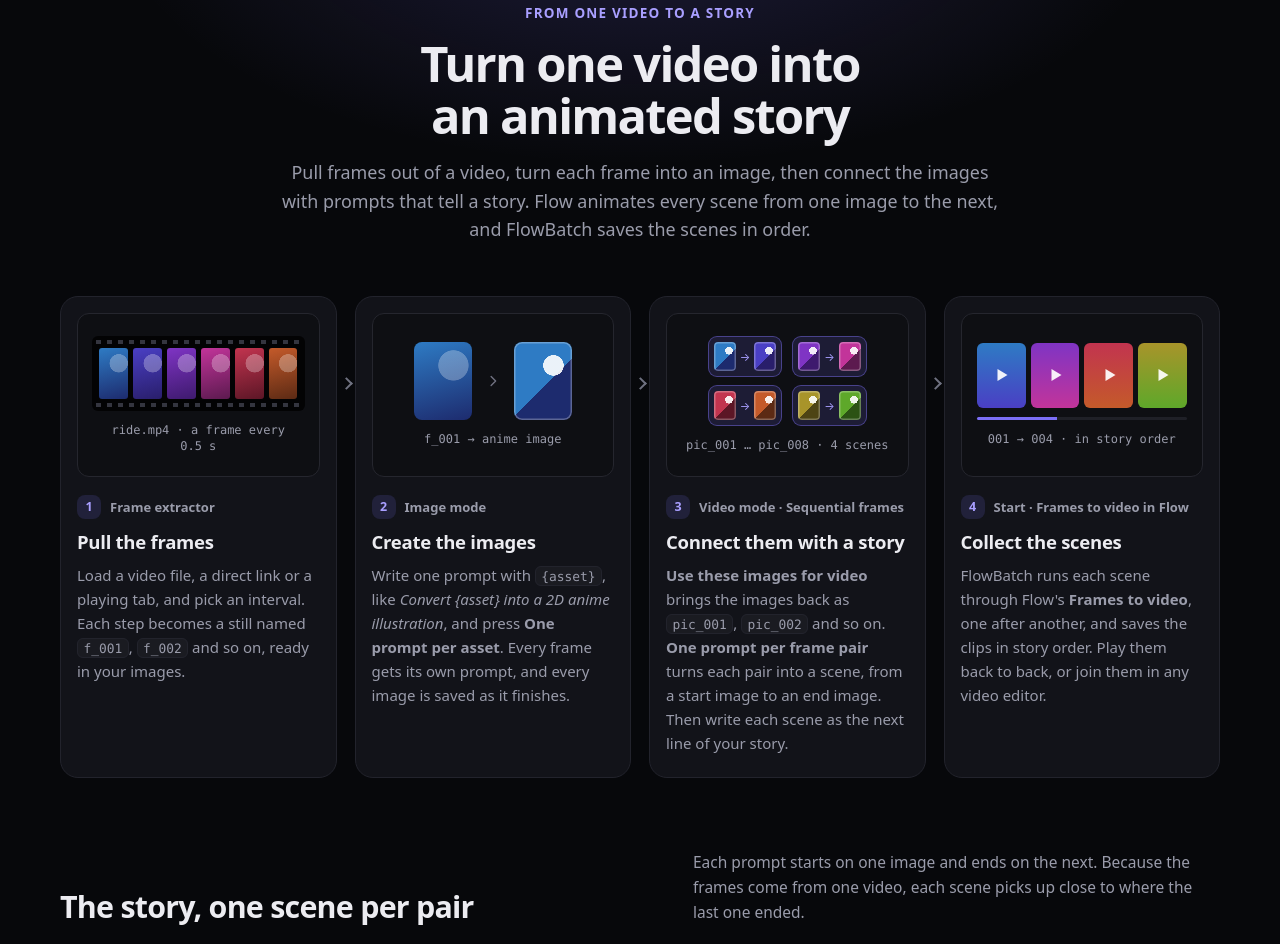
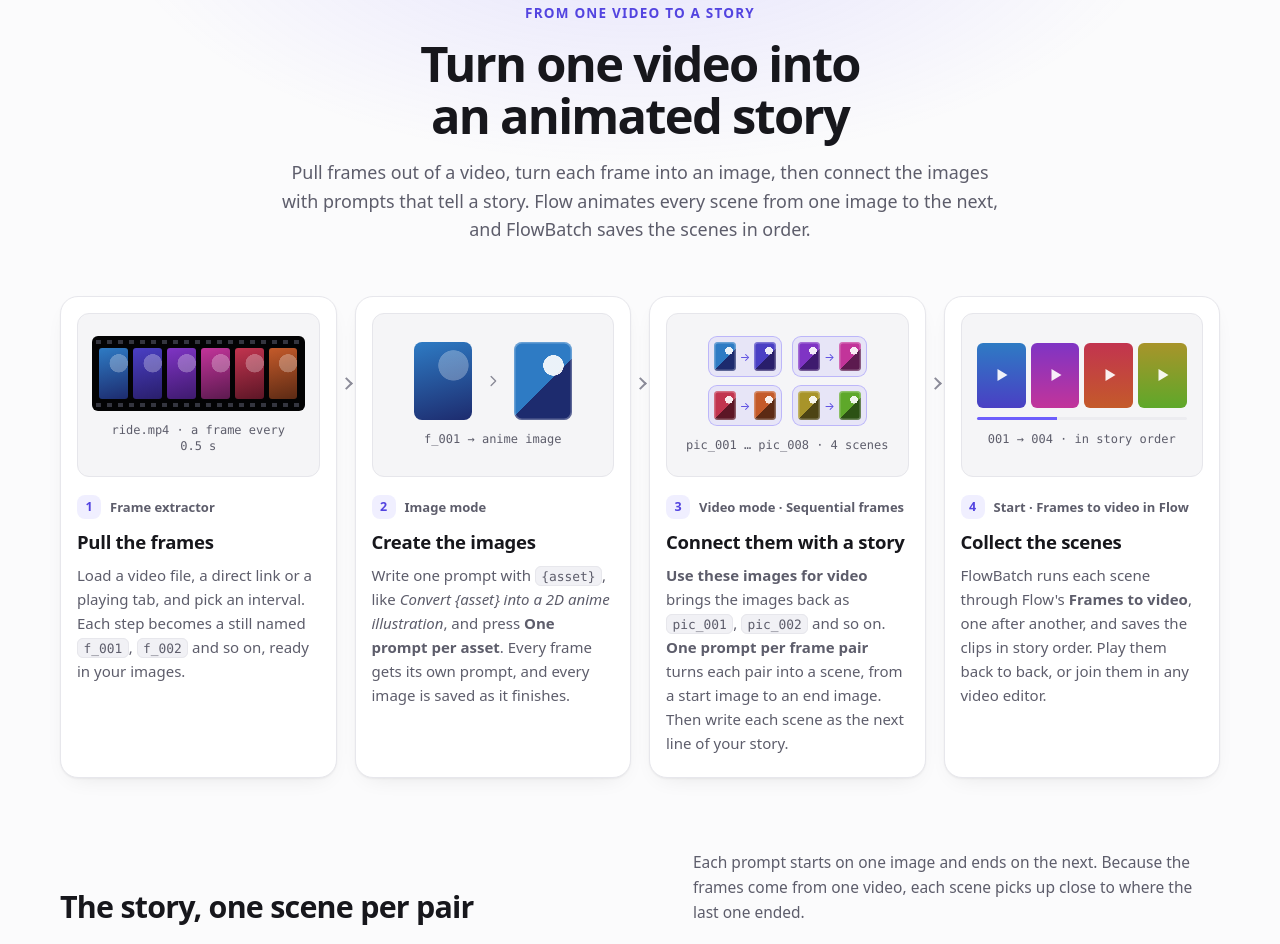
Before and after one commit to Manish-404/Flow_batch, a browser extension: page docs/index.html in a window 1280 px wide. Shown: the part 4612-5556 px from the top of the page. Drawn offline with Linux system fonts and the light colour scheme.

Commit message:
Let the story section follow the light or dark theme
"Turn one video into an animated story" re-declared the dark colour
tokens, so it stayed dark even in light mode and when the toggle picked
light. The section now uses the page's own tokens and follows the
device setting and the toggle like the rest of the page. Its stage and
scene cards get the page's card shadow so they stand out on the light
background. The film strip in step 1 stays dark on purpose, as film.

```diff
--- a/docs/index.html
+++ b/docs/index.html
@@ -521,27 +521,8 @@
     }
     .how-arrow .i { width: 12px; height: 12px; }
 
-    /* ---------- from one video to a story (dark in both themes, like a screening room) ---------- */
+    /* ---------- from one video to a story (follows the page's light or dark theme) ---------- */
     .cinema {
-      --bg: #07080b;
-      --card: #121319;
-      --border: #22232c;
-      --border-strong: #30313b;
-      --text: #ececf1;
-      --muted: #9a9cab;
-      --faint: #6f7180;
-      --accent: #7c6ff7;
-      --accent-text: #a99fff;
-      --accent-soft: rgba(124, 111, 247, 0.15);
-      --accent-line: rgba(124, 111, 247, 0.45);
-      --glow-a: rgba(124, 111, 247, 0.2);
-      --glow-b: rgba(56, 132, 246, 0.12);
-      --code-bg: #1a1b21;
-      --p-bg: #0e0f13;
-      --p-card: #16171c;
-      --p-field: #1f2027;
-      --p-border: #25262e;
-      color-scheme: dark;
       position: relative; overflow: hidden; overflow: clip;
       background: var(--bg); color: var(--text); border-bottom: 1px solid var(--border);
     }
@@ -555,7 +536,7 @@
     .pipe { display: grid; grid-template-columns: repeat(4, minmax(0, 1fr)); gap: 18px; margin: 0; padding: 0; list-style: none; }
     @media (max-width: 1040px) { .pipe { grid-template-columns: repeat(2, minmax(0, 1fr)); } }
     @media (max-width: 620px) { .pipe { grid-template-columns: minmax(0, 1fr); } }
-    .stage { position: relative; padding: 16px 16px 22px; border-radius: 18px; background: var(--card); border: 1px solid var(--border); }
+    .stage { position: relative; padding: 16px 16px 22px; border-radius: 18px; background: var(--card); border: 1px solid var(--border); box-shadow: var(--shadow); }
     @media (min-width: 1041px) {
       .stage:not(:last-child)::after {
         content: ""; position: absolute; top: 82px; right: -15px; z-index: 1; width: 9px; height: 9px;
@@ -628,7 +609,7 @@
     .board { display: grid; grid-template-columns: repeat(4, minmax(0, 1fr)); gap: 14px; margin: 0; padding: 0; list-style: none; }
     @media (max-width: 1040px) { .board { grid-template-columns: repeat(2, minmax(0, 1fr)); } }
     @media (max-width: 620px) { .board { grid-template-columns: minmax(0, 1fr); } }
-    .scene { display: flex; flex-direction: column; gap: 12px; padding: 14px; border-radius: 16px; background: var(--p-card); border: 1px solid var(--p-border); }
+    .scene { display: flex; flex-direction: column; gap: 12px; padding: 14px; border-radius: 16px; background: var(--p-card); border: 1px solid var(--p-border); box-shadow: var(--shadow); }
     .scene-frames { display: grid; grid-template-columns: minmax(0, 140px) auto minmax(0, 140px); align-items: center; gap: 8px; }
     .scene-frames .tile { aspect-ratio: 3 / 4; border-radius: 10px; }
     @media (max-width: 620px) { .scene-frames { grid-template-columns: minmax(0, 104px) auto minmax(0, 104px); } }
```
